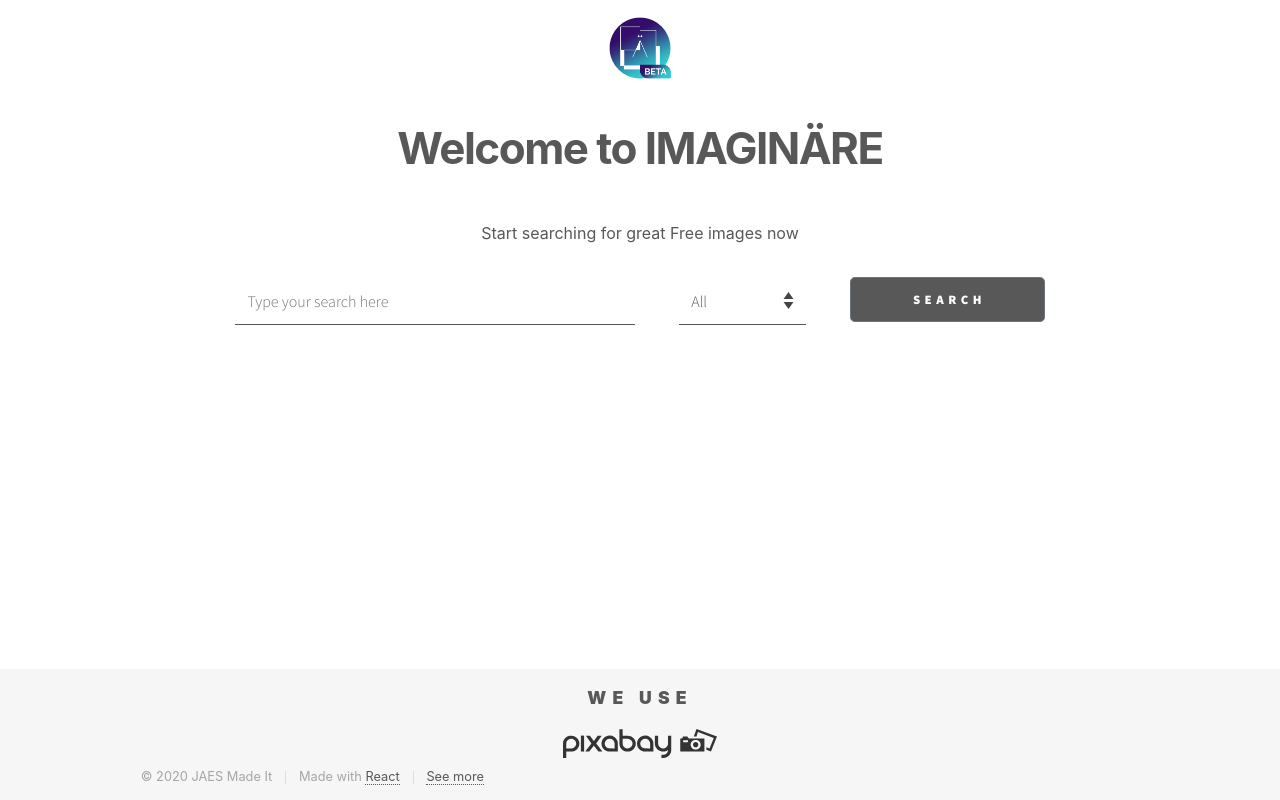
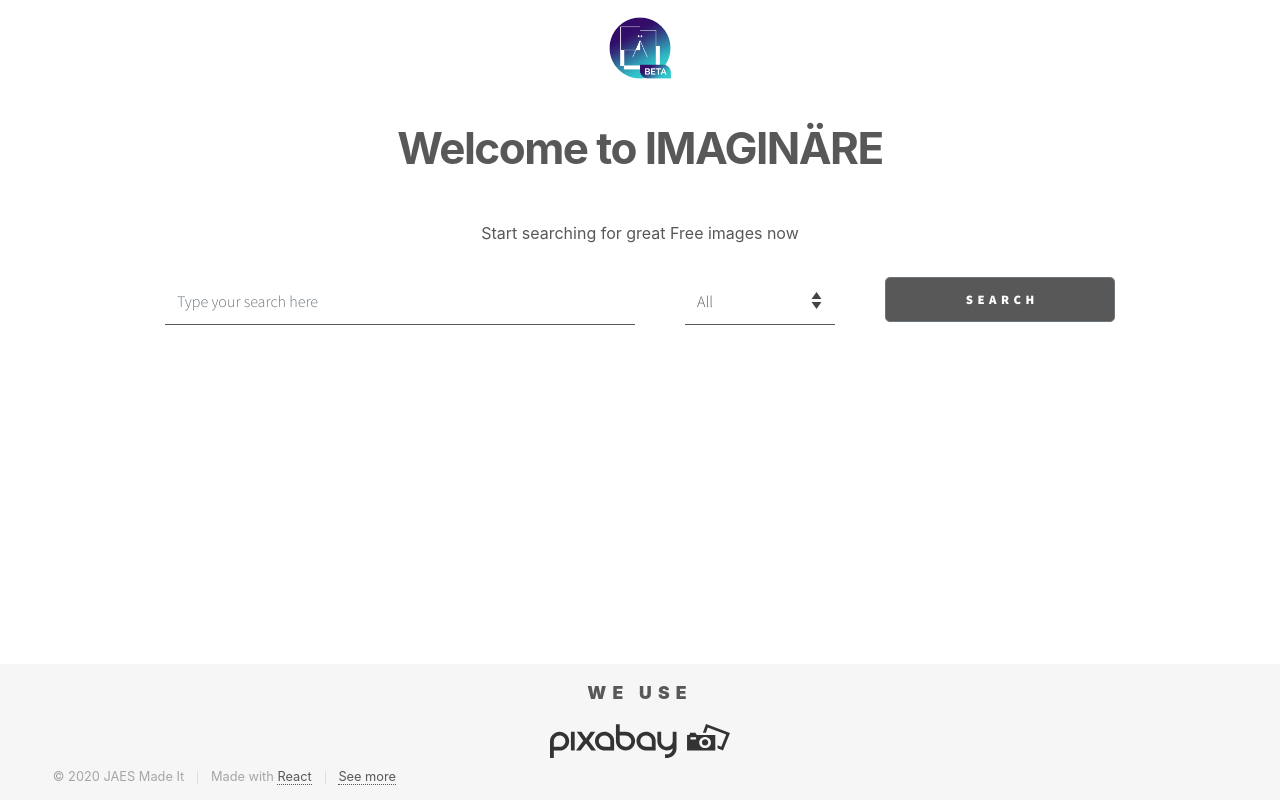
Before and after one commit to jhonnierandrey/dasimaginare, a React (Create React App) app: page / in a window 1280 px wide. Built offline with nearby package versions, Linux system fonts and the light colour scheme.

Commit message:
Visual improvements for desktop-version

```diff
--- a/src/App.css
+++ b/src/App.css
@@ -259,5 +259,18 @@ section .card img {
     border-left: 0;
   }
 }
+@media (min-width: 1200px) {
+  #main {
+    width: 1200px;
+  }
+
+  .footer-credits {
+    width: 1200px;
+  }
+
+  .footer-copyright {
+    width: 1200px;
+  }
+}
 
 /*# sourceMappingURL=App.css.map */
--- a/src/App.scss
+++ b/src/App.scss
@@ -233,7 +233,8 @@ section {
     }
 }
 
-// Small devices (landscape phones, 576px and up)
+// Responsiveness
+
 @media (max-width: 768px) {
 
     #main {
@@ -310,5 +311,16 @@ section {
     }
 }
 
-// Medium devices (tablets, 768px and up)
-//@media (min-width: 768px) { ... }
+@media (min-width: 1200px) {
+    #main {
+        width: 1200px;
+    }
+
+    .footer-credits {
+        width: 1200px;
+    }
+
+    .footer-copyright {
+        width: 1200px;
+    }
+}
```
Also changed, not shown: 1 other file (tests, documents, lock files or other folders).
